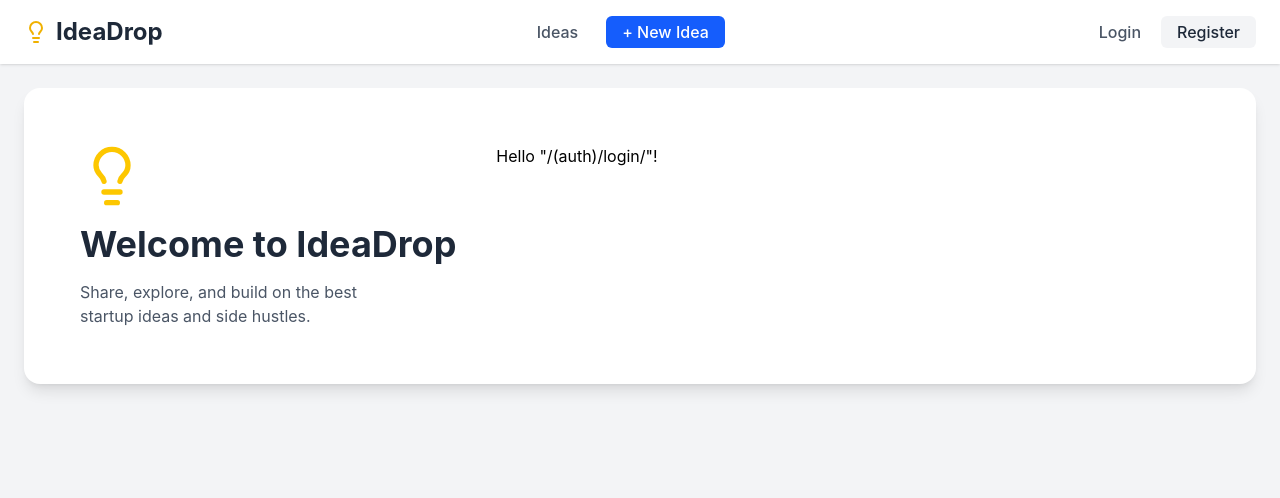
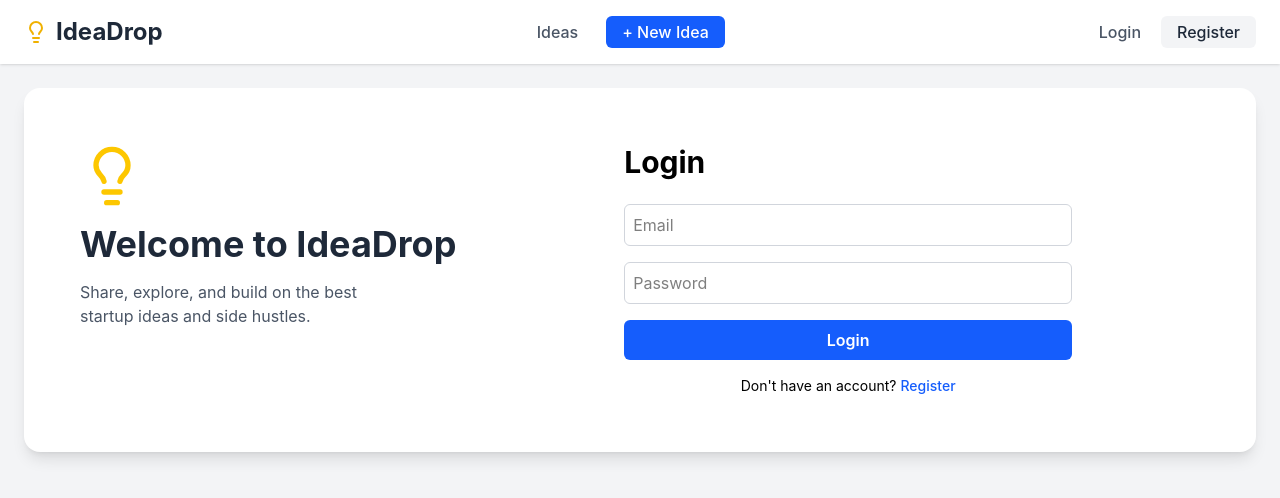
Before and after one commit to SamSkull19/IdeaDrop_Frontend, a React (Vite) app: page /login in a window 1280 px wide. Shown: the top 498 px of the page. Built offline with nearby package versions, Linux system fonts and the light colour scheme.

Commit message:
login Page

```diff
--- a/src/routes/(auth)/login/index.tsx
+++ b/src/routes/(auth)/login/index.tsx
@@ -1,9 +1,56 @@
-import { createFileRoute } from '@tanstack/react-router'
+import { createFileRoute, Link } from '@tanstack/react-router';
+import { useState } from 'react';
 
 export const Route = createFileRoute('/(auth)/login/')({
-  component: LoginPage,
-})
+    component: LoginPage,
+});
 
 function LoginPage() {
-  return <div>Hello "/(auth)/login/"!</div>
+    const [email, setEmail] = useState('');
+    const [password, setPassword] = useState('');
+
+    const handleSubmit = async (e: React.FormEvent) => {
+        e.preventDefault();
+        console.log('Logging in user:', { email, password });
+    };
+
+    return (
+        <div className='max-w-md mx-auto'>
+            <h1 className='text-3xl font-bold mb-6'>Login</h1>
+            <form onSubmit={handleSubmit} className='space-y-4'>
+                <input
+                    type='email'
+                    placeholder='Email'
+                    value={email}
+                    onChange={(e) => setEmail(e.target.value)}
+                    className='w-full border border-gray-300 rounded-md p-2'
+                    autoComplete='off'
+                />
+                <input
+                    type='password'
+                    placeholder='Password'
+                    value={password}
+                    onChange={(e) => setPassword(e.target.value)}
+                    className='w-full border border-gray-300 rounded-md p-2'
+                    autoComplete='off'
+                />
+                <button
+                    type='submit'
+                    className='bg-blue-600 hover:bg-blue-700 text-white font-semibold px-4 py-2 rounded-md w-full disabled:opacity-50'
+                >
+                    Login
+                </button>
+            </form>
+
+            <p className='text-sm text-center mt-4'>
+                Don't have an account?{' '}
+                <Link
+                    to='/register'
+                    className='text-blue-600 hover:underline font-medium'
+                >
+                    Register
+                </Link>
+            </p>
+        </div>
+    );
 }
```
